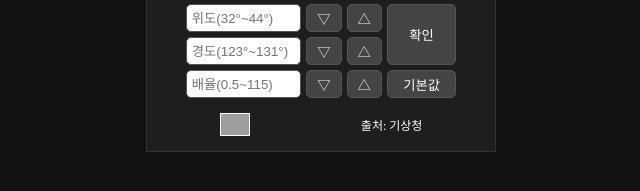
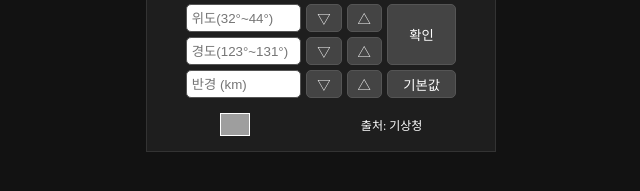
Before and after one commit to EnabledDRS/rain, a plain HTML site: page index.html in a window 1280 px wide. Shown: the part 193-384 px from the top of the page, 319-959 px from the left. Drawn offline with Linux system fonts and the light colour scheme; no server answers; grey boxes are pictures that could not be loaded.

Commit message:
Update index.html

```diff
--- a/index.html
+++ b/index.html
@@ -50,7 +50,7 @@
             <button class="grid-btn" id="down-button-lon">▽</button>
             <button class="grid-btn" id="up-button-lon">△</button>
 
-            <input type="text" class="grid-input" id="zoom-display" placeholder="배율(0.5~115)">
+            <input type="text" class="grid-input" id="rad-display" placeholder="반경 (km)">
             <button class="grid-btn" id="zoom-out-button">▽</button>
             <button class="grid-btn" id="zoom-in-button">△</button>
             <button class="grid-btn" id="zero-button">기본값</button>
```
